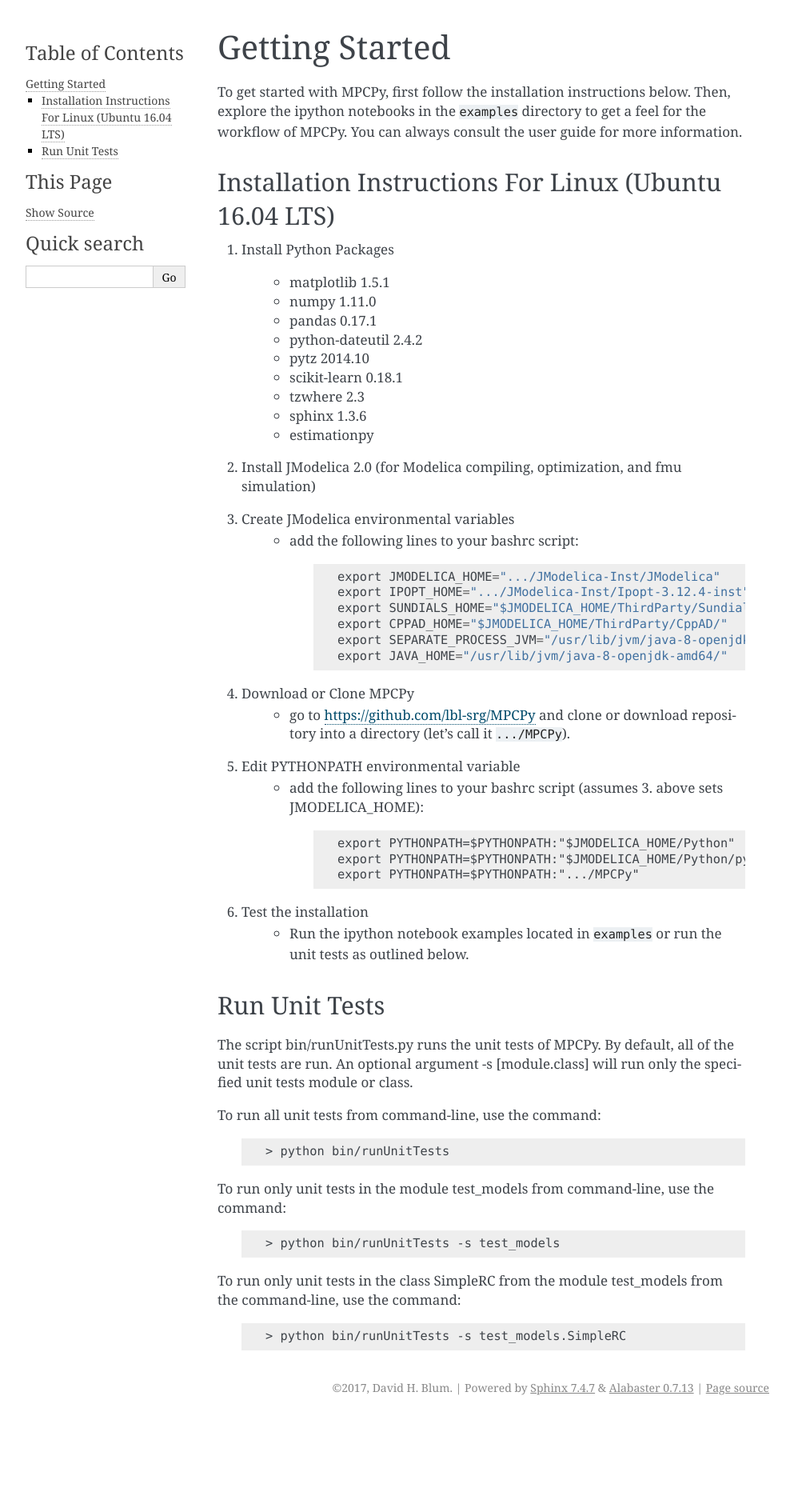
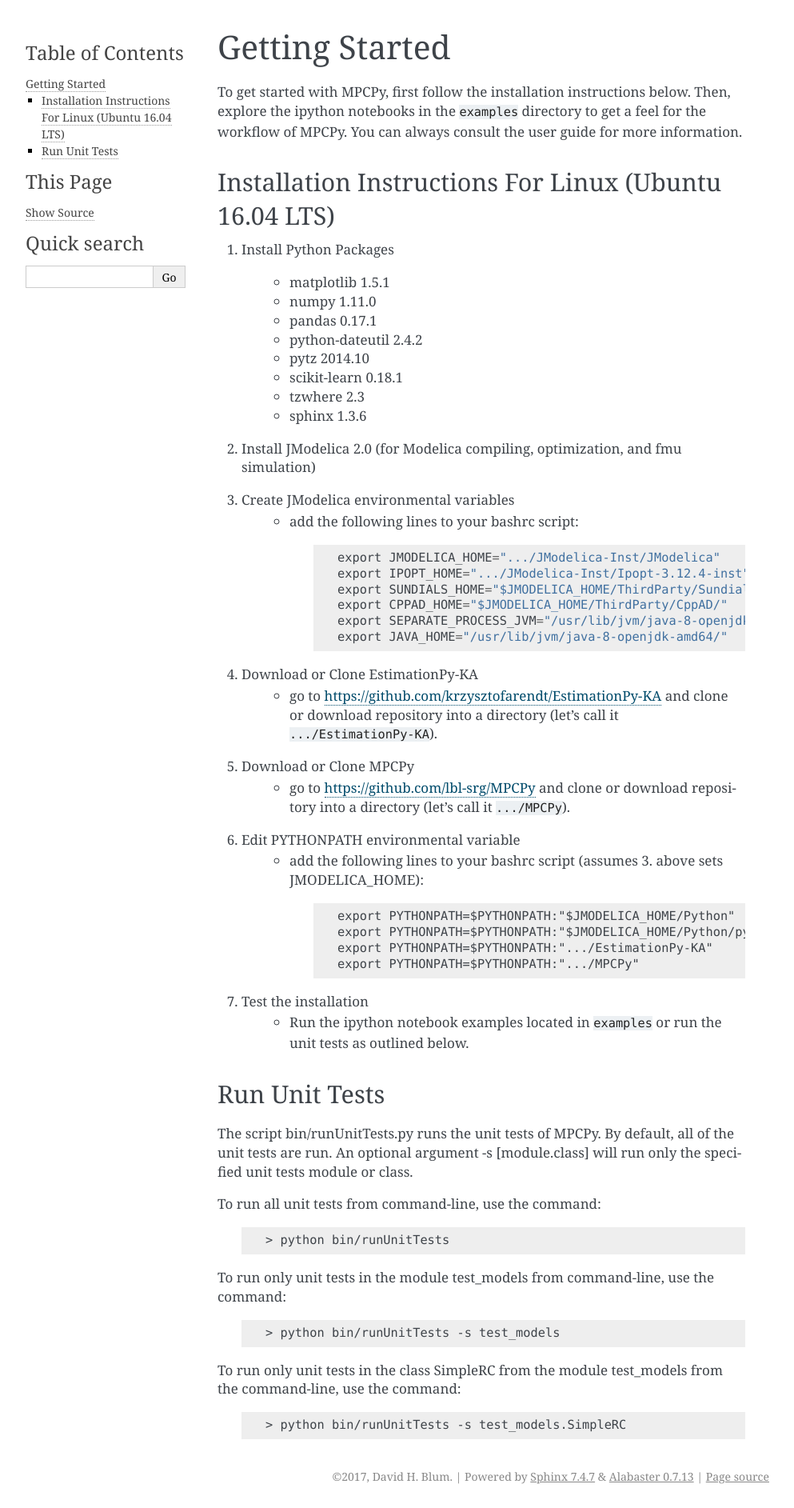
Before and after one commit to lbl-srg/MPCPy, a Sphinx documentation site: the page built from doc/userGuide/source/gettingStarted.rst, in a window 1280 px wide. Shown: the whole page at 80% size, without its empty margins (148-1141 px from the left). Built offline with Sphinx 7.4.7, drawn with Linux system fonts in a browser that asks for light colours; before the commit the page ends 1774 px from its top, so only the background shows below that.

```diff
--- a/doc/userGuide/source/gettingStarted.rst
+++ b/doc/userGuide/source/gettingStarted.rst
@@ -32,20 +31,23 @@ Installation Instructions For Linux (Ubuntu 16.04 LTS)
             export SEPARATE_PROCESS_JVM="/usr/lib/jvm/java-8-openjdk-amd64/"
             export JAVA_HOME="/usr/lib/jvm/java-8-openjdk-amd64/"
 
-4. Download or Clone MPCPy
+4. Download or Clone EstimationPy-KA
+    - go to https://github.com/krzysztofarendt/EstimationPy-KA and clone or download repository into a directory (let's call it ``.../EstimationPy-KA``).
+
+5. Download or Clone MPCPy
     - go to https://github.com/lbl-srg/MPCPy and clone or download repository into a directory (let's call it ``.../MPCPy``).
 
-
-5. Edit PYTHONPATH environmental variable
+6. Edit PYTHONPATH environmental variable
     - add the following lines to your bashrc script (assumes 3. above sets JMODELICA_HOME):
 
         ::
 
             export PYTHONPATH=$PYTHONPATH:"$JMODELICA_HOME/Python"
             export PYTHONPATH=$PYTHONPATH:"$JMODELICA_HOME/Python/pymodelica"
+            export PYTHONPATH=$PYTHONPATH:".../EstimationPy-KA"
             export PYTHONPATH=$PYTHONPATH:".../MPCPy"
 
-6. Test the installation
+7. Test the installation
     - Run the ipython notebook examples located in ``examples`` or run the unit tests as outlined below.
 
 Run Unit Tests
```
Also changed, not shown: other parts of doc/userGuide/source/gettingStarted.rst (+0 -1 lines).
